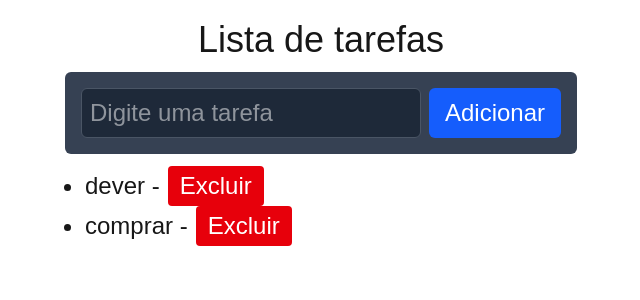
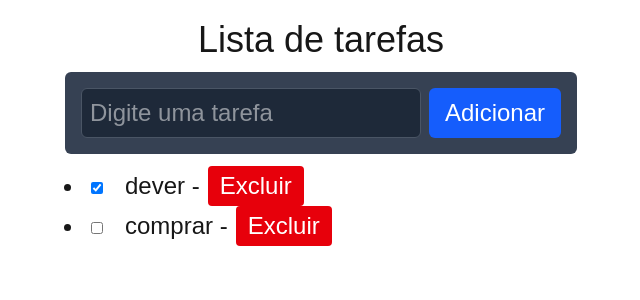
Before and after one commit to joaodlouro/learning-react, a Next.js app in the folder react-projeto/: page / in a window 1280 px wide. Shown: the top 300 px of the page, without its empty margins (319-959 px from the left). Built offline with nearby package versions, Linux system fonts and the light colour scheme.

Commit message:
for(let i in newList) {

```diff
--- a/react-projeto/src/app/page.tsx
+++ b/react-projeto/src/app/page.tsx
@@ -1,12 +1,13 @@
 "use client"
 
 import { TodoItem } from '@/types/TodoItem';
+import { Nerko_One } from 'next/font/google';
 import { useState } from 'react';
 
 const Page = () => {
   const [itemInput, setItemInput] = useState('');
   const [list, setList] = useState<TodoItem[]>([
-    { id: '1', label: 'dever', checked: false },
+    { id: '1', label: 'dever', checked: true },
     { id: '2', label: 'comprar', checked: false }
   ]);
 
@@ -23,6 +24,25 @@ const Page = () => {
     const newList = list.filter((_, i) => i !== index);
     setList(newList);
   };
+
+
+  const toggleItem = (index: number) => {
+    let newList = [...list];
+
+    for(let i in newList) {
+      if (index === parseInt(i)) {
+        newList[i].checked = !newList[i].checked;
+      }
+    }
+
+
+ setList(newList);
+
+  }
+
+
+
+
 
   return (
     <div className="w-screen h-screen flex flex-col items-center text-2xl">
@@ -47,6 +67,9 @@ const Page = () => {
       <ul className="w-full max-w-lg list-disc pl-5">
         {list.map((item, index) => (
           <li key={item.id}>
+
+            <input onClick={() => toggleItem(index)} type="checkbox" checked={item.checked} className="w-6 h-3 mr-4" />
+
             {item.label} -
             <button
               onClick={() => deleteItem(index)}
```
